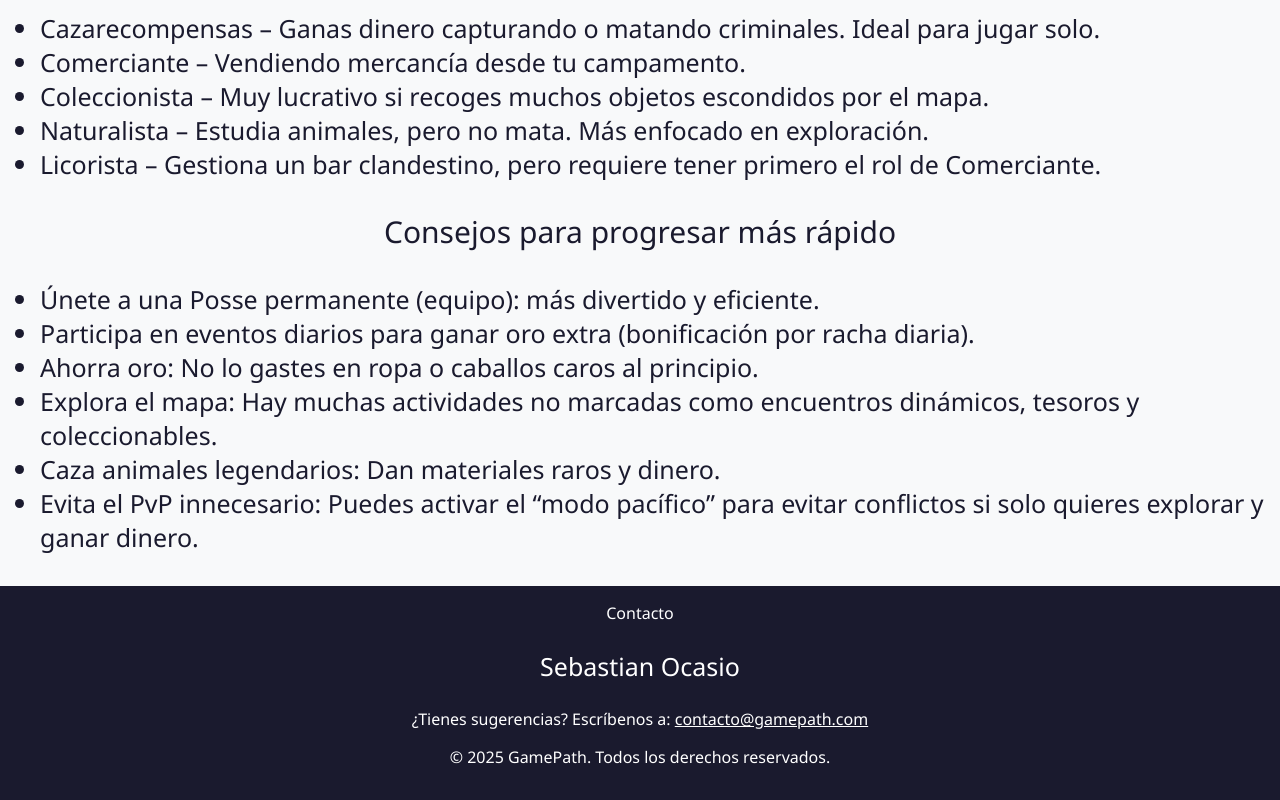
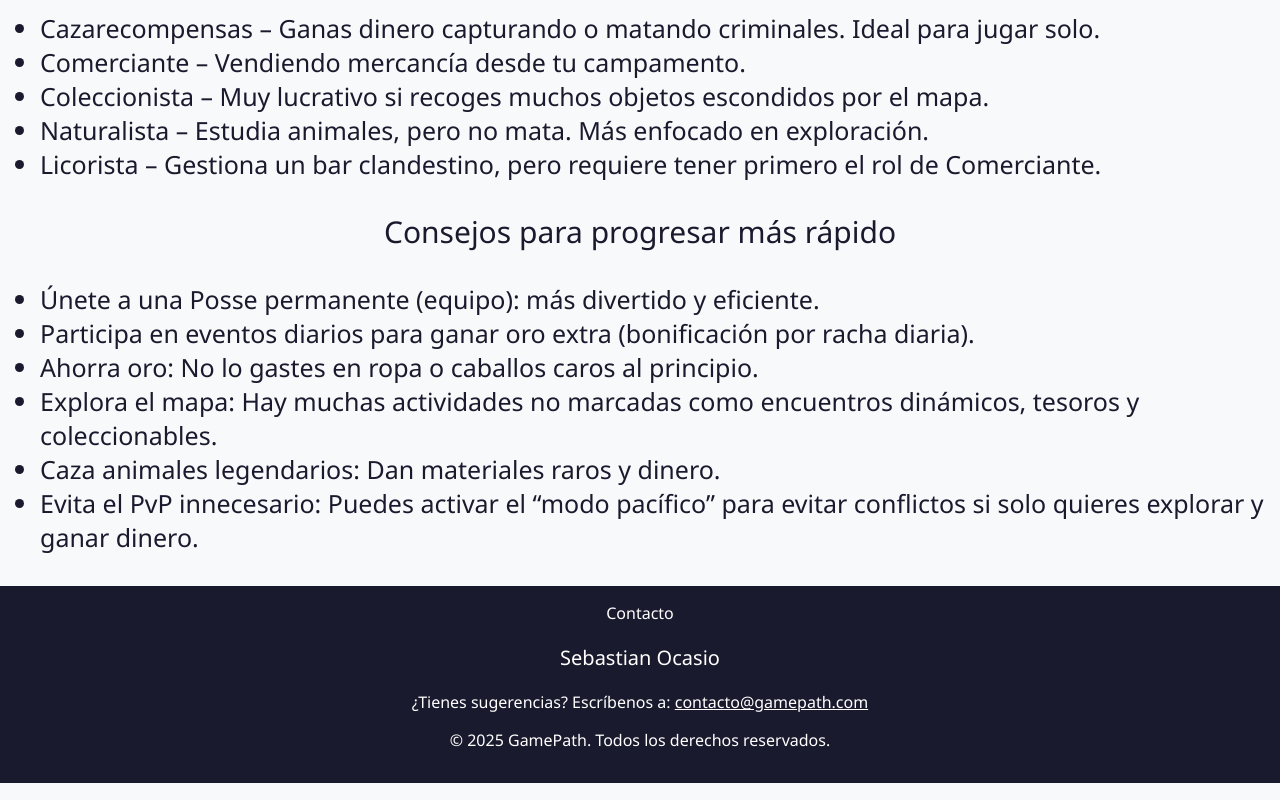
Before and after one commit to DizZzy0X/DizZzy0X.github.io, a plain HTML site: page RD2.html in a window 1280 px wide. Shown: the part 5649-6449 px from the top of the page. Drawn offline with Linux system fonts and the light colour scheme.

Commit message:
Update RD2.html

```diff
--- a/RD2.html
+++ b/RD2.html
@@ -209,7 +209,7 @@
 	<!-- Footer con información de contacto -->
     <footer id="contacto">
         <h19>Contacto</h19>
-	    <p style="font-size:25px;">Sebastian Ocasio</p>
+	    <p style="font-size:20px;">Sebastian Ocasio</p>
         <p>¿Tienes sugerencias? Escríbenos a: <a href="mailto:contacto@gamepath.com" style="color:white;">contacto@gamepath.com</a></p>
         <p>&copy; 2025 GamePath. Todos los derechos reservados.</p>
     </footer>
```
